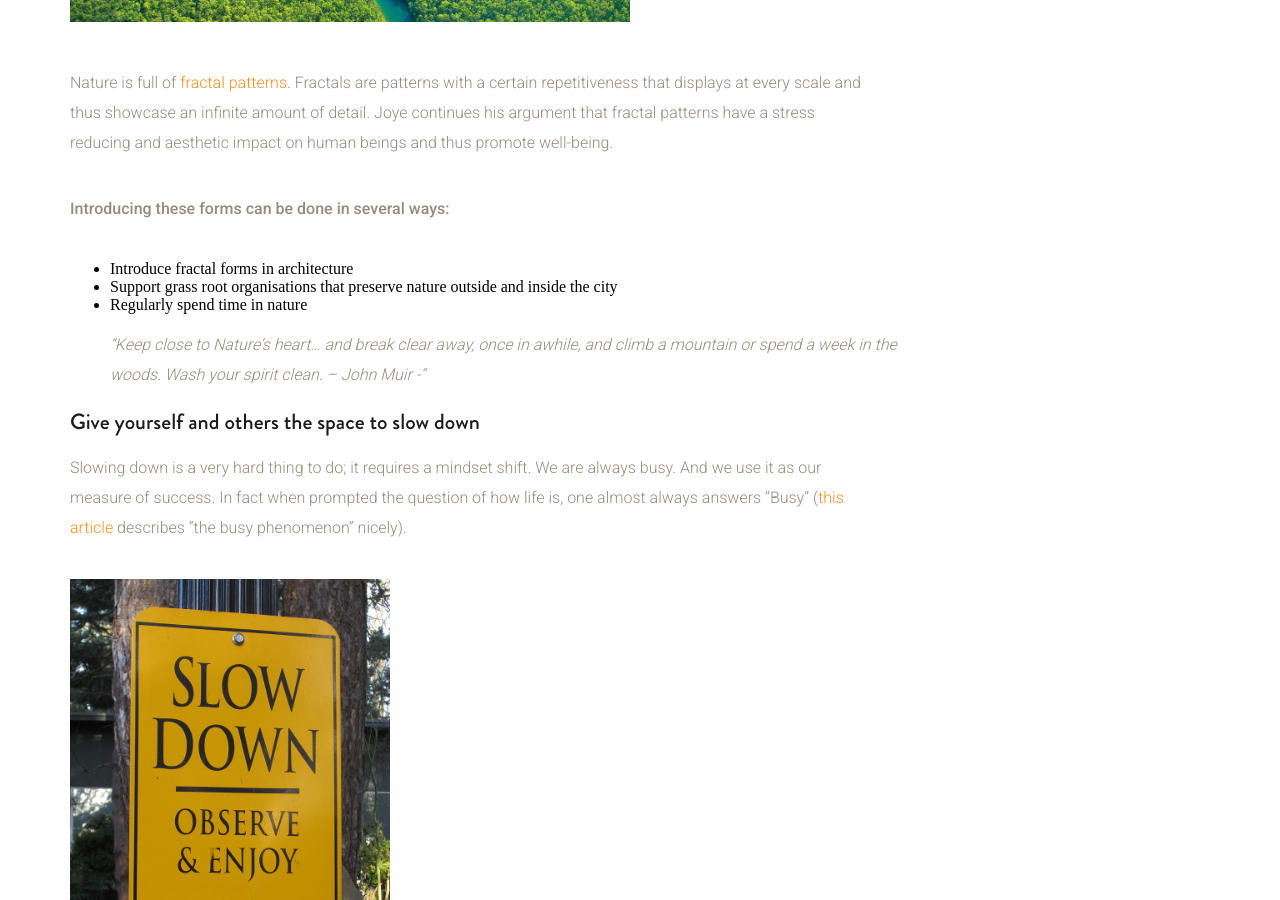
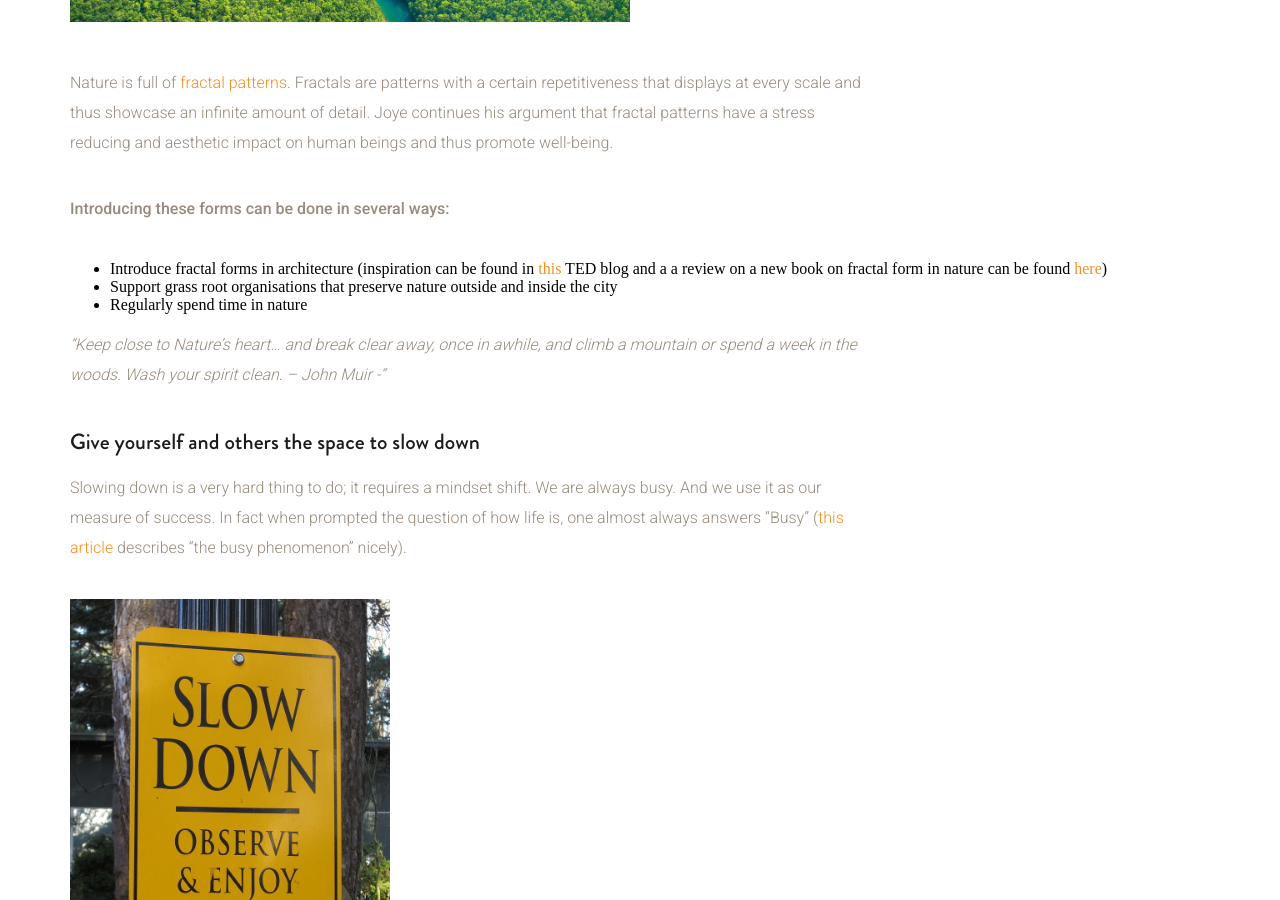
Before and after one commit to samuelrieder/jaswig.github.io, a Jekyll site: the page built from _posts/2016-07-07-three ways to boost your work ethic.markdown, in a window 1280 px wide and 900 px high, scrolled down 1939 px. Built offline with Jekyll 4.4.1, drawn with Linux system fonts in a browser that asks for light colours; nearby versions of some CDN libraries.

Commit message:
Update 2016-07-07-three ways to boost your work ethic.markdown

```diff
--- a/_posts/2016-07-07-three ways to boost your work ethic.markdown
+++ b/_posts/2016-07-07-three ways to boost your work ethic.markdown
@@ -34,12 +34,11 @@ People have a preprogramed preference for natural elements. Philosopher Yannick
 Nature is full of [fractal patterns](https://www.youtube.com/watch?v=I_rw-AJqpCM cool video fractals). Fractals are patterns with a certain repetitiveness that displays at every scale and thus showcase an infinite amount of detail. Joye continues his argument that fractal patterns have a stress reducing and aesthetic impact on human beings and thus promote well-being.
 
 **Introducing these forms can be done in several ways:**
-
-* Introduce fractal forms in architecture
+* Introduce fractal forms in architecture (inspiration can be found in [this](http://blog.ted.com/architecture-infused-with-fractals-ron-eglash-and-xavier-vilalta/) TED blog and a a review on a new book on fractal form in nature can be found [here](http://www.smithsonianmag.com/science-nature/science-behind-natures-patterns-180959033/?no-ist))
 * Support grass root organisations that preserve nature outside and inside the city
 * Regularly spend time in nature
 
-> *"Keep close to Nature's heart... and break clear away, once in awhile, and climb a mountain or spend a week in the woods. Wash your spirit clean. – John Muir -"*
+*"Keep close to Nature's heart... and break clear away, once in awhile, and climb a mountain or spend a week in the woods. Wash your spirit clean. – John Muir -"*
 
 ### Give yourself and others the space to slow down
 
```
